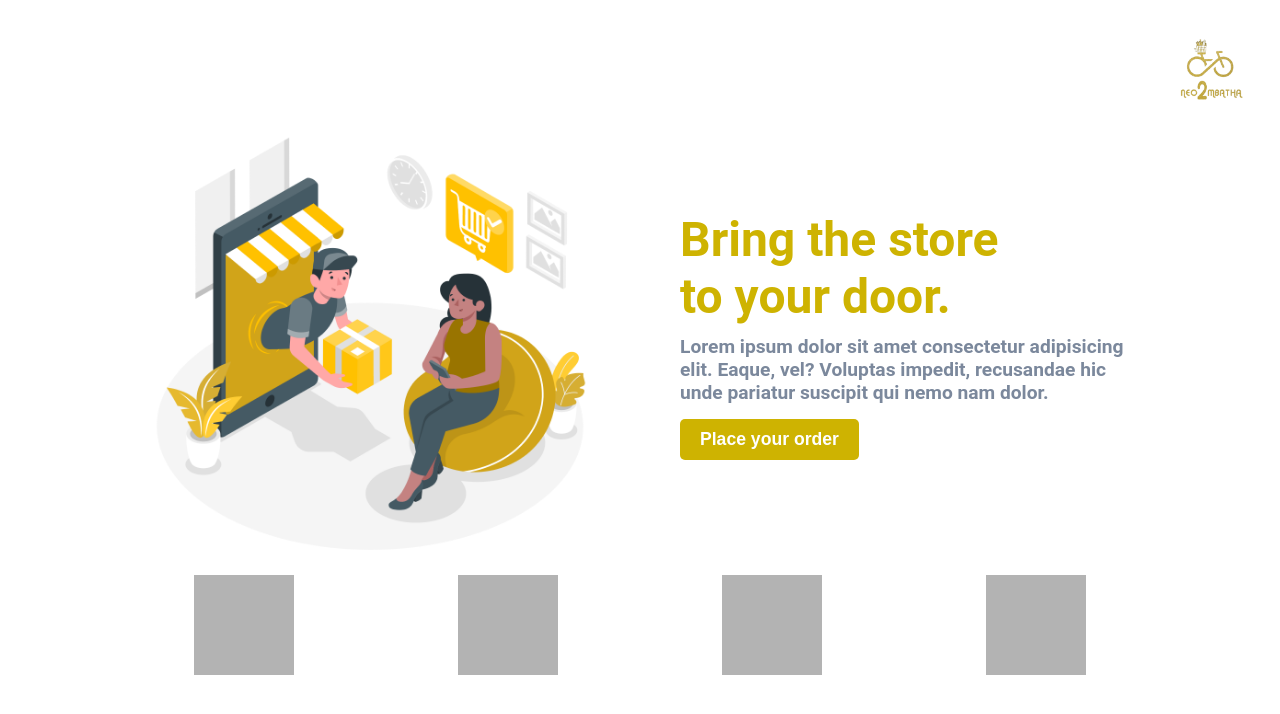
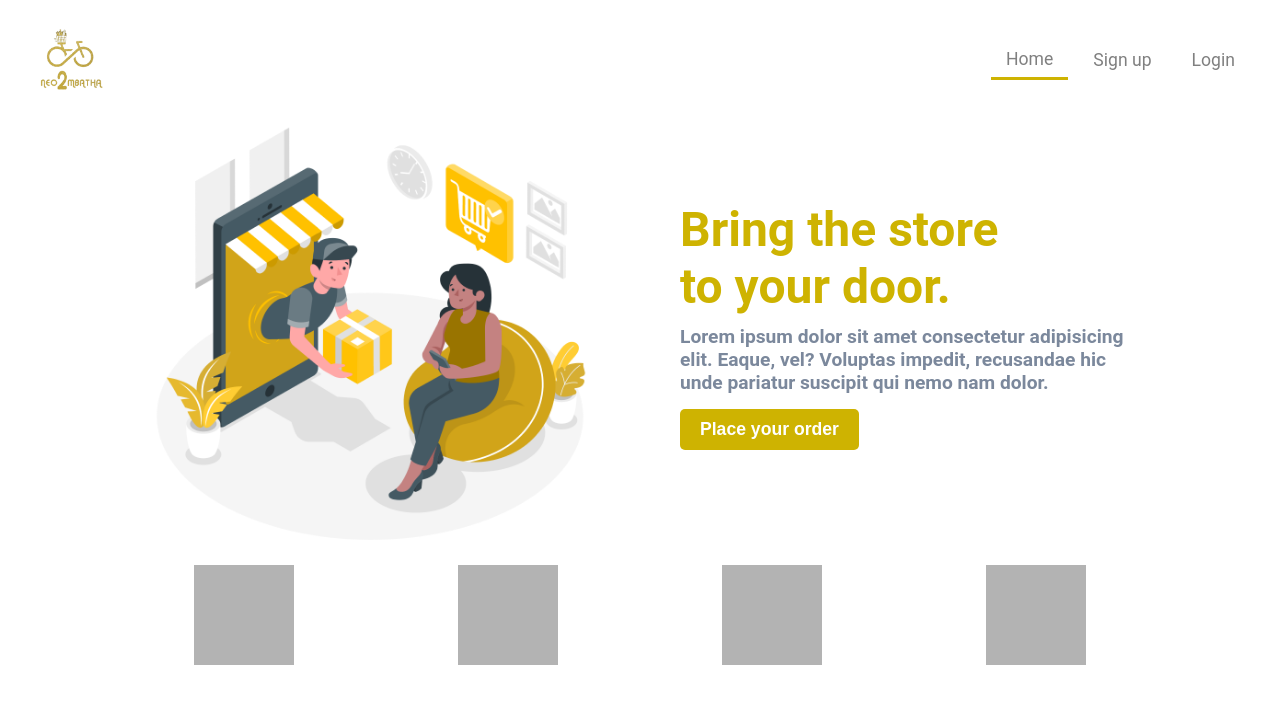
Before and after one commit to SihleKambula/neo2mbatha, a Next.js app: page / in a window 1280 px wide. Shown: the top 714 px of the page. Built offline with nearby package versions, Linux system fonts and the light colour scheme.

Commit message:
restyled the navbar

```diff
--- a/Components/Navbar.js
+++ b/Components/Navbar.js
@@ -1,13 +1,24 @@
-import React from "react";
 import style from "../styles/Navbar.module.scss";
+import Link from "next/link";
 const Navbar = () => {
   return (
     <header className={style.header}>
-      <ul>
-        <li>
+      <nav className={style.navbar}>
+        <div className={style.logo}>
           <img src='images/neo2mbatha.png' alt='neo2mbatha' />
-        </li>
-      </ul>
+        </div>
+        <ul className={style.nav_list}>
+          <li className={style.active}>
+            <Link href='/'>Home</Link>
+          </li>
+          <li>
+            <Link href='#'>Sign up</Link>
+          </li>
+          <li>
+            <Link href='#'>Login</Link>
+          </li>
+        </ul>
+      </nav>
     </header>
   );
 };
--- a/Components/WhyUs.js
+++ b/Components/WhyUs.js
@@ -1,7 +1,11 @@
 import React from "react";
 
 const WhyUs = () => {
-  return <div className='container'></div>;
+  return (
+    <div className='container'>
+      <h1>Why us</h1>
+    </div>
+  );
 };
 
 export default WhyUs;
--- a/styles/Layout.module.scss
+++ b/styles/Layout.module.scss
@@ -1,3 +1,3 @@
 .layout {
-  padding: 30px;
+  padding: 20px 30px;
 }
--- a/styles/Navbar.module.scss
+++ b/styles/Navbar.module.scss
@@ -1,14 +1,36 @@
-.header {
-  ul {
-    display: flex;
-    justify-content: flex-end;
+.navbar {
+  display: flex;
+  justify-content: space-between;
+}
+.logo {
+  width: 80px;
 
-    li {
-      width: 80px;
+  img {
+    width: 100%;
+  }
+}
 
-      img {
-        width: 100%;
-      }
+.nav_list {
+  display: flex;
+  align-items: center;
+  padding: 0;
+
+  li {
+    height: fit-content;
+    margin-left: 10px;
+    padding: 8px 15px;
+    font-size: 1.1rem;
+    font-weight: 400;
+    color: grey;
+
+    &:hover {
+      background-color: #ceb301;
+      color: #ffff;
+      border-radius: 5px;
+      transition: all 0.2s ease-in;
     }
   }
 }
+.active {
+  border-bottom: 3px solid #ceb301;
+}
```
